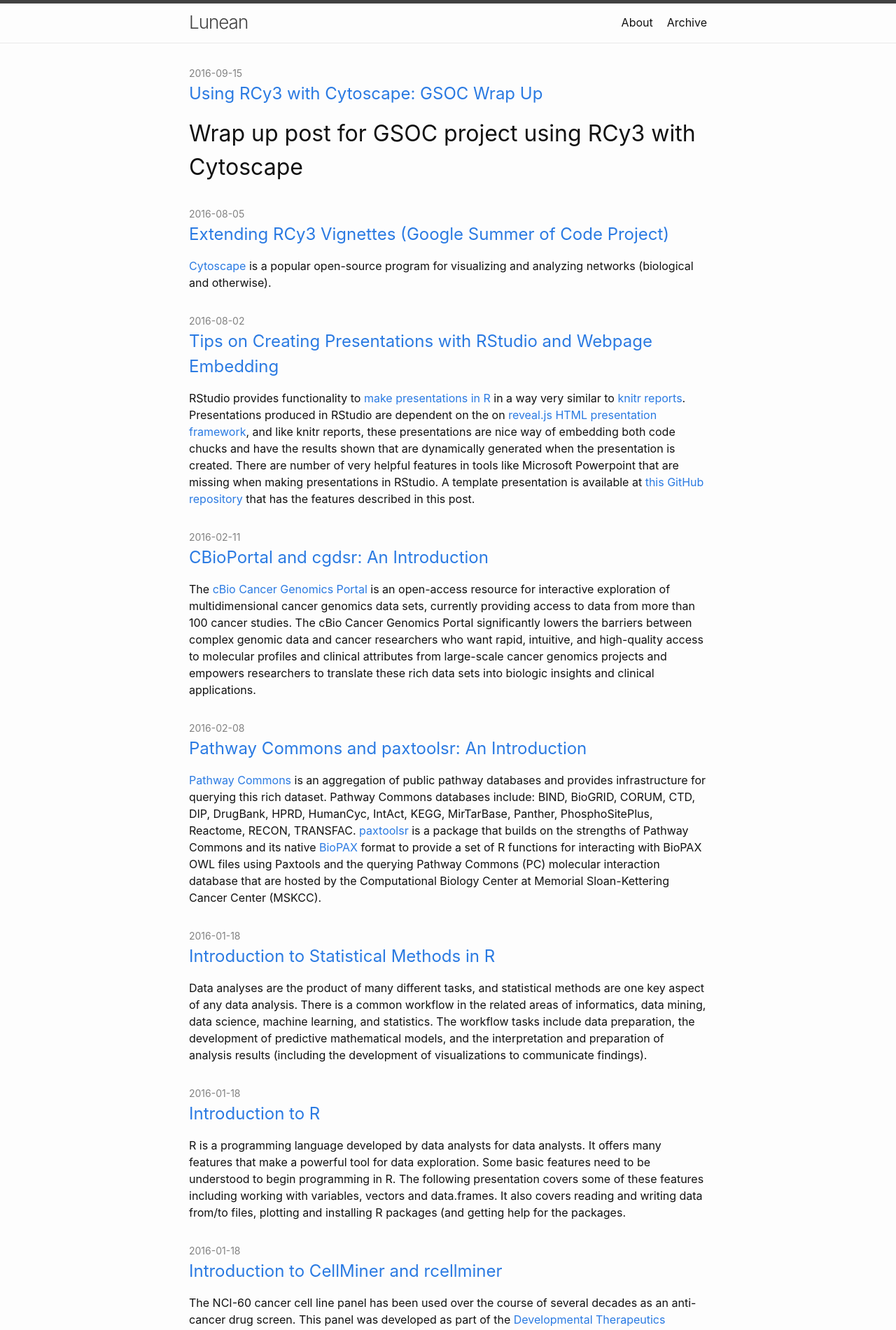
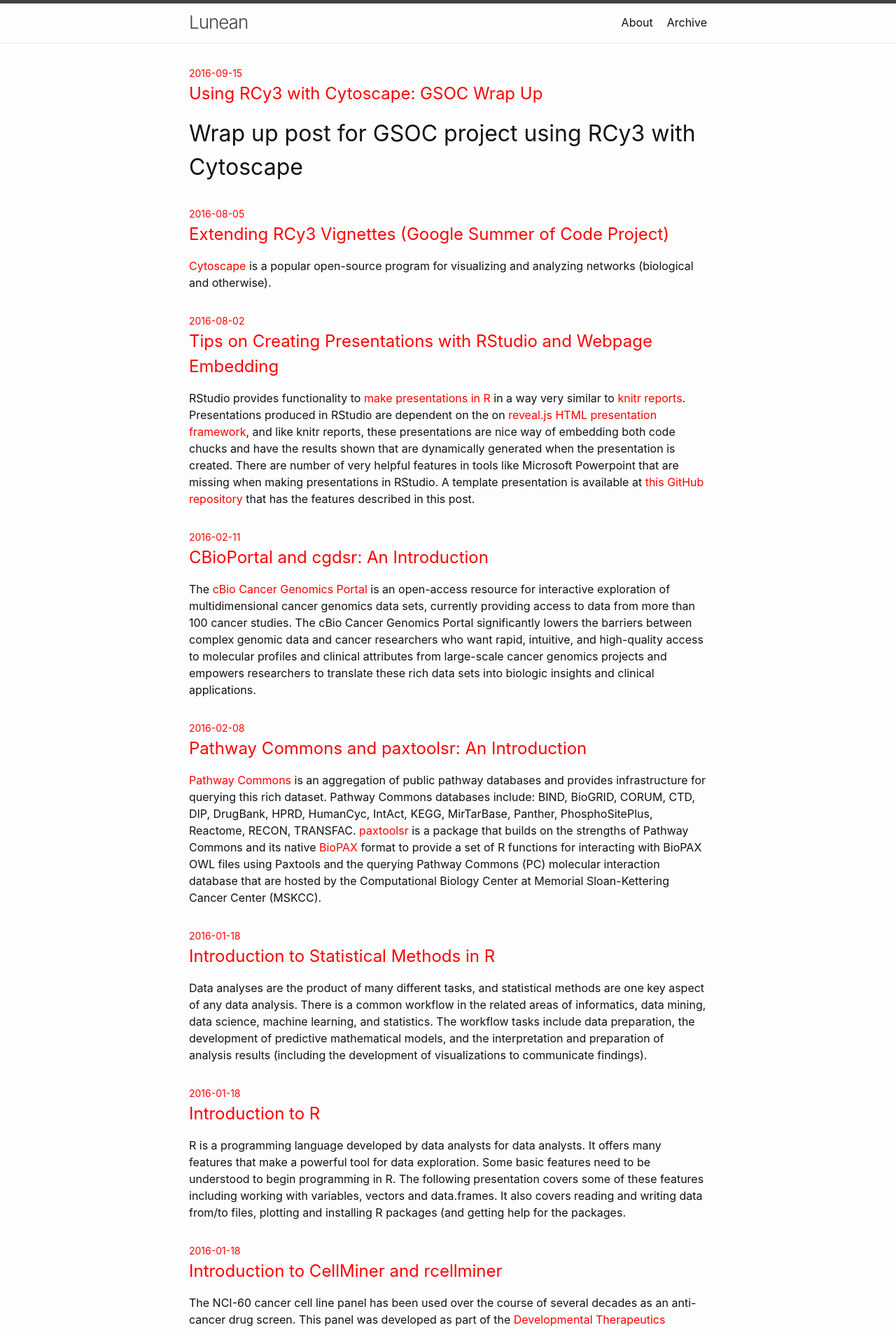
Before and after one commit to cannin/blog, a Jekyll site: the page built from index.md, in a window 1280 px wide. Shown: the top 1901 px of the page at 70% size. Built offline with Jekyll 4.4.1, drawn with Linux system fonts in a browser that asks for light colours.

Commit message:
Changed link color

```diff
--- a/_sass/minima/custom-variables.scss
+++ b/_sass/minima/custom-variables.scss
@@ -1 +1,4 @@
 // Placeholder to allow overriding predefined variables smoothly.
+
+$brand-color: red;
+$link-base-color: red;
```
